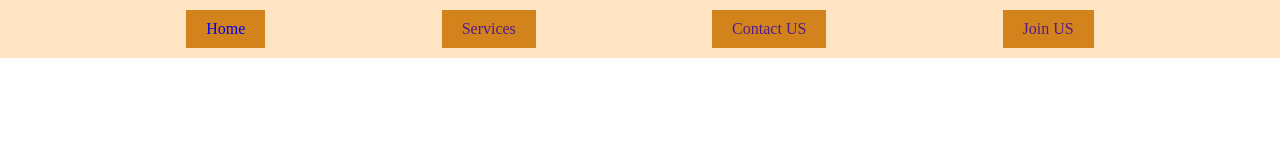
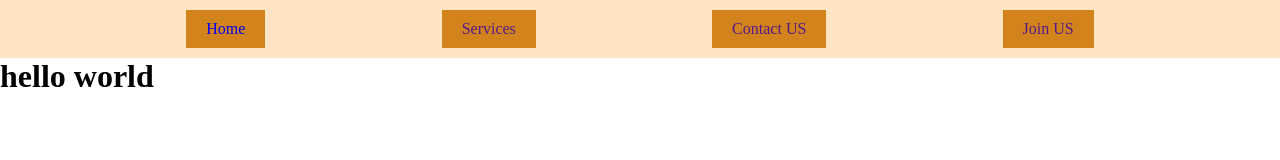
Before and after one commit to codenano077/project2, a plain HTML site: page index.html in a window 1280 px wide. Drawn offline with Linux system fonts and the light colour scheme.

Commit message:
Hero section was added

```diff
--- a/index.html
+++ b/index.html
@@ -16,5 +16,8 @@
         <a href=""><li>Join US</li></a>
       </ul>
     </nav>
+    <div class="hero-sec">
+      <h1>hello world</h1>
+    </div>
   </body>
 </html>
```
